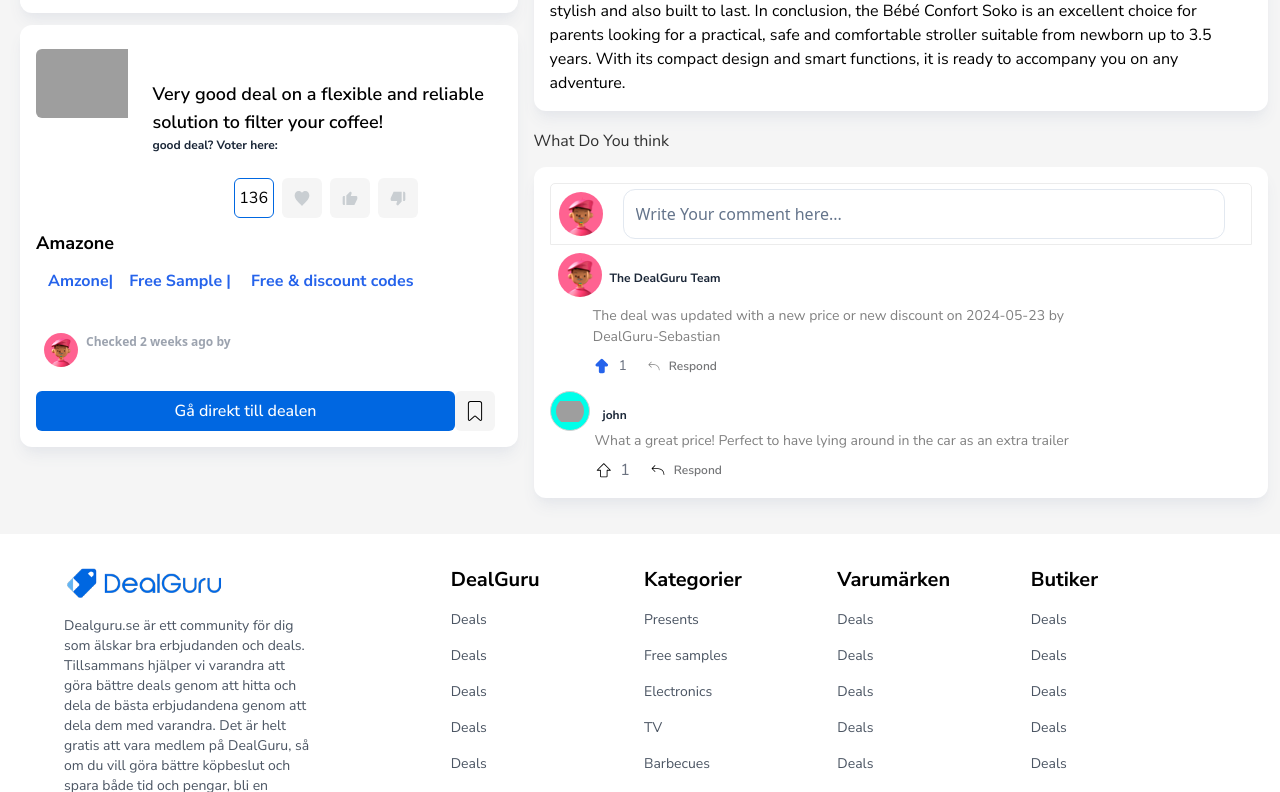
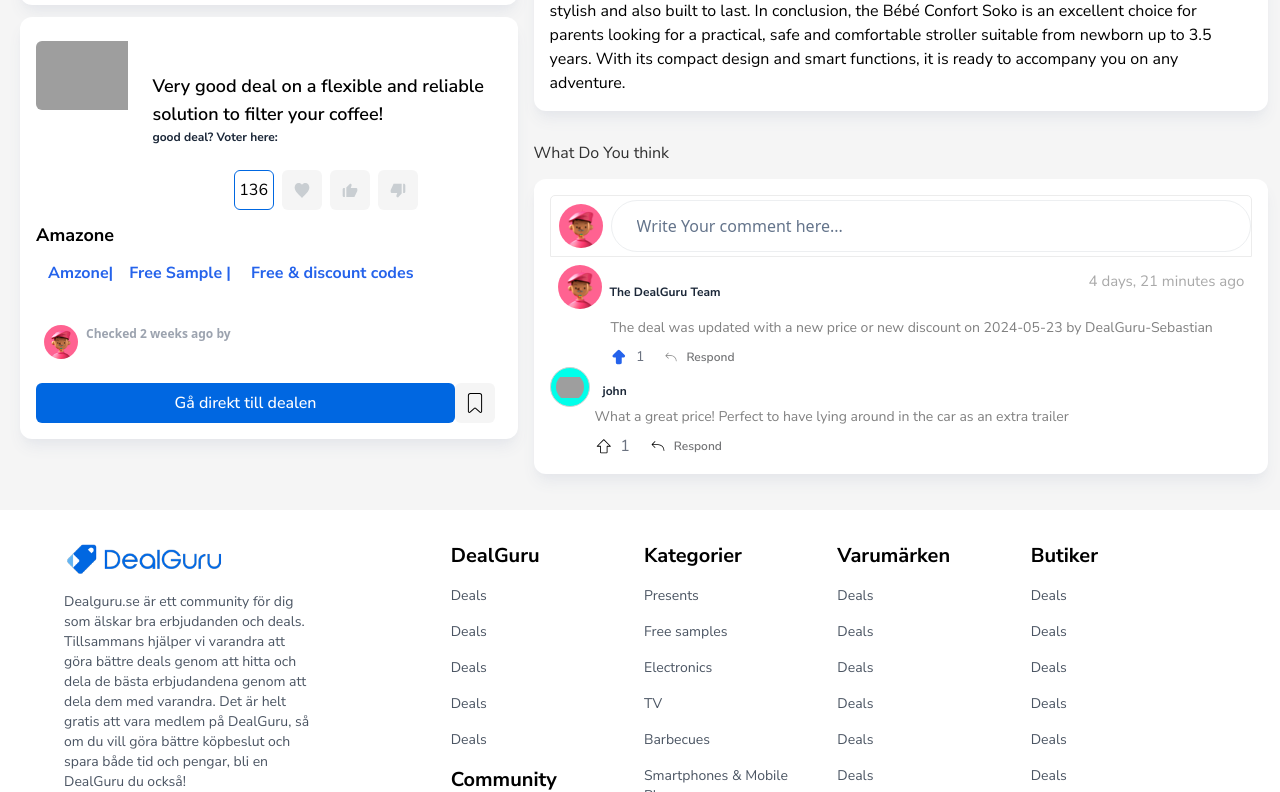
Before and after one commit to AsadAbbas5/DealGure.se, a Next.js app: page / in a window 1280 px wide. Shown: the part 1267-2059 px from the top of the page. Built offline with nearby package versions, Linux system fonts and the light colour scheme; grey boxes are pictures that could not be loaded.

Commit message:
initial comment

```diff
--- a/src/components/homepage/ImageSlider.tsx
+++ b/src/components/homepage/ImageSlider.tsx
@@ -40,7 +40,7 @@ const ImageSlider = () => {
 
   return (
     <div>
-      <div className="w-full mt-2 max-w-[600px] min-h-[540px] bg-white rounded-xl shadow-lg shadow-gray-200 flex flex-col gap-3 items-center mx-auto lg:ml-2">
+      <div className="w-full  max-w-[600px] min-h-[540px] bg-white rounded-xl shadow-lg shadow-gray-200 flex flex-col gap-3 items-center mx-auto lg:ml-2">
         <div className="relative w-full h-full flex justify-center items-center group">
           <button
             onClick={handlePrevious}
@@ -98,10 +98,12 @@ const ImageSlider = () => {
         </div>
       </div>
 
-      <h1 className="mt-3 ml-2  font-normal  text-[20px] text-[#1B2738]" style={{
-        fontWeight:700
-
-      }}>
+      <h1
+        className="mt-3 ml-2  font-normal  text-[20px] text-[#1B2738]"
+        style={{
+          fontWeight: 700,
+        }}
+      >
         Other great deals we think you'll like
       </h1>
 
--- a/src/components/homepage/dealpage/PargrahData.tsx
+++ b/src/components/homepage/dealpage/PargrahData.tsx
@@ -144,7 +144,7 @@ function PargrahData() {
       </div>
       <div>
         <h1
-          className="font-nunito text-normal mt-4 text-lg"
+          className="font-nunito text-normal mt-7 text-lg"
           style={{
             color: "rgb(49, 49, 49)",
             fontSize: "inherit",
--- a/src/components/homepage/dealpage/comment/Comment.tsx
+++ b/src/components/homepage/dealpage/comment/Comment.tsx
@@ -4,10 +4,9 @@ import React, { useState } from "react";
 import { TbArrowBigUpFilled } from "react-icons/tb";
 import { PiArrowBendUpLeftLight } from "react-icons/pi";
 import { PiArrowFatUpLight } from "react-icons/pi";
-
 function Comment() {
   return (
-    <div className="w-full min-h-[250px] mt-3 bg-white rounded-xl shadow-lg shadow-gray-200 p-4 gap-3 max-md:items-start items-center">
+    <div className=" w-full min-h-[100px] mt-3 bg-white rounded-xl shadow-lg shadow-gray-200 p-4 gap-3 max-md:items-start items-center">
       <div
         style={{
           backgroundColor: "#fff",
@@ -26,7 +25,11 @@ function Comment() {
           />
           <Input
             placeholder="Write Your comment here..."
-            className="w-[86%] ml-3 py-6 rounded-xl font-sans text-1xl"
+            className="font-sans text-1xl" style={{
+              borderRadius:"200px",
+              padding:"25px",
+              border:"1px solid rgb(237, 239, 241) "
+            }}
           />
         </div>
       </div>
@@ -39,33 +42,42 @@ function Comment() {
             className="w-[60px] h-[60px] rounded-full p-2"
             alt="Avatar"
           />
-          <h2
+          <p
             style={{
-              fontFamily: "Nunito Sans",
-              fontStyle: "normal",
+              fontFamily: `"Nunito Sans", sans-serif`,
               fontWeight: 700,
               fontSize: "12px",
-              lineHeight: "16px",
+              lineHeight: "20px",
               color: "#1B2738",
               marginTop: "25px",
             }}
           >
             The DealGuru Team
-          </h2>
+          </p>
+          <p
+            style={{
+              marginLeft: "23rem",
+              fontSize: "15px",
+              color: "darkgray",
+              fontFamily: "Nunito Sans",
+              fontStyle: "normal",
+              fontWeight: 400,
+              lineHeight: "16px",
+              marginTop: "1rem",
+            }}
+          >
+            4 days, 21 minutes ago
+          </p>
         </div>
-
         <p
           style={{
-            fontFamily: "Nunito Sans",
             color: "gray",
             fontSize: "14px",
             fontWeight: 400,
-            marginLeft: "2.7rem",
-            marginBottom: "15px",
+            marginLeft: "3.8rem",
           }}
         >
-          The deal was updated with a new price or new discount on 2024-05-23 by{" "}
-          <br />
+          The deal was updated with a new price or new discount on 2024-05-23 by
           DealGuru-Sebastian
           <div className="mt-2 flex items-center">
             <TbArrowBigUpFilled
@@ -88,12 +100,13 @@ function Comment() {
             >
               Respond
             </p>
+
           </div>
         </p>
       </div>
-
       <div>
         <div className="flex">
+
           <div>
             <Image
               width={60}
@@ -114,10 +127,11 @@ function Comment() {
               }}
             />
           </div>
+
           <div className="mt-4">
+
             <h2
               style={{
-                fontFamily: "Nunito Sans",
                 fontStyle: "normal",
                 fontWeight: 700,
                 fontSize: "12px",
@@ -131,7 +145,6 @@ function Comment() {
             <div className="mt-2">
               <p
                 style={{
-                  fontFamily: "Nunito Sans",
                   fontStyle: "normal",
                   color: "gray",
                   fontSize: "14px",
@@ -143,7 +156,9 @@ function Comment() {
                 an extra trailer
               </p>
             </div>
+
             <div className="mt-2 flex items-center">
+
               <PiArrowFatUpLight
                 className=""
                 style={{
```
